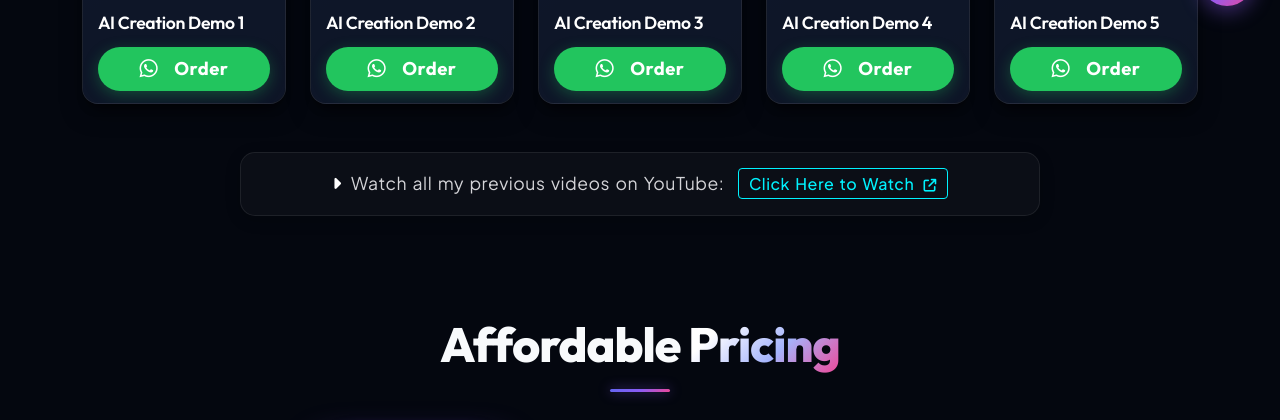
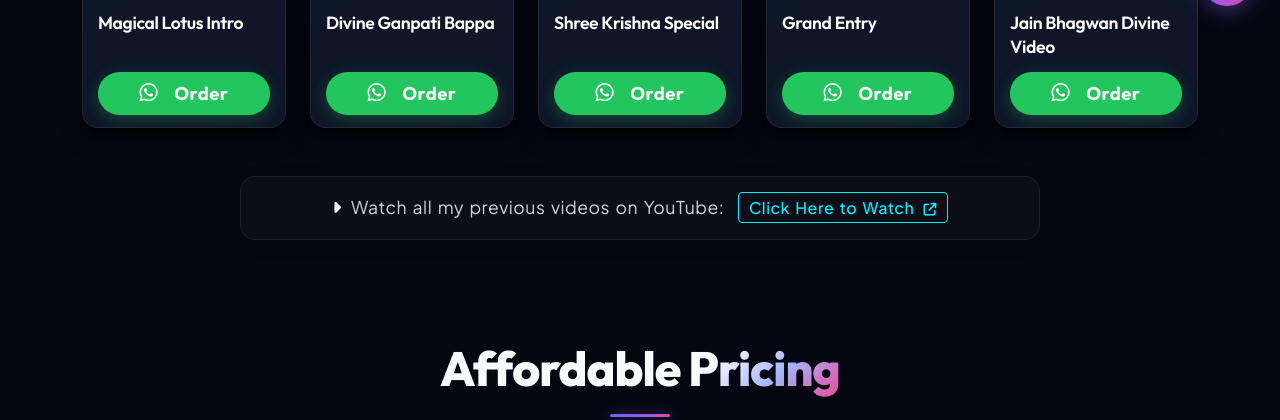
Before and after one commit to khushii-patidar/professional-buisness-site, a Django app: page / in a window 1280 px wide. Shown: the part 764-1184 px from the top of the page. Run offline with Django 5.2, Linux system fonts and the light colour scheme; data comes from the database, SQL or seed files in the repository.

Commit message:
Removed 4K HD badge and added runtime force DB update for titles

```diff
--- a/portfolio/templates/portfolio/home.html
+++ b/portfolio/templates/portfolio/home.html
@@ -67,7 +67,7 @@
             {% else %}
             <img src="https://img.youtube.com/vi/{{ video.video_id }}/hqdefault.jpg" alt="{{ video.title }}" class="demo-thumb-img">
             {% endif %}
-            <div class="demo-badge-top-right">4K HD</div>
+
             <a href="{{ video.watch_url }}" target="_blank" class="demo-play-overlay" title="Watch on YouTube">
               <div class="demo-play-btn" style="width: 40px; height: 40px; font-size: 1rem;"><i class="fas fa-play"></i></div>
             </a>
@@ -88,7 +88,7 @@
         <div class="demo-video-card h-100">
           <div class="demo-thumb-container">
             <img src="https://img.youtube.com/vi/dQw4w9WgXcQ/hqdefault.jpg" alt="AI Creation Demo 1" class="demo-thumb-img">
-            <div class="demo-badge-top-right">4K HD</div>
+
             <a href="https://www.youtube.com/watch?v=dQw4w9WgXcQ" target="_blank" class="demo-play-overlay" title="Watch on YouTube">
               <div class="demo-play-btn" style="width: 40px; height: 40px; font-size: 1rem;"><i class="fas fa-play"></i></div>
             </a>
@@ -108,7 +108,7 @@
         <div class="demo-video-card h-100">
           <div class="demo-thumb-container">
             <img src="https://img.youtube.com/vi/dQw4w9WgXcQ/hqdefault.jpg" alt="AI Creation Demo 2" class="demo-thumb-img">
-            <div class="demo-badge-top-right">4K HD</div>
+
             <a href="https://www.youtube.com/watch?v=dQw4w9WgXcQ" target="_blank" class="demo-play-overlay" title="Watch on YouTube">
               <div class="demo-play-btn" style="width: 40px; height: 40px; font-size: 1rem;"><i class="fas fa-play"></i></div>
             </a>
@@ -128,7 +128,7 @@
         <div class="demo-video-card h-100">
           <div class="demo-thumb-container">
             <img src="https://img.youtube.com/vi/dQw4w9WgXcQ/hqdefault.jpg" alt="AI Creation Demo 3" class="demo-thumb-img">
-            <div class="demo-badge-top-right">4K HD</div>
+
             <a href="https://www.youtube.com/watch?v=dQw4w9WgXcQ" target="_blank" class="demo-play-overlay" title="Watch on YouTube">
               <div class="demo-play-btn" style="width: 40px; height: 40px; font-size: 1rem;"><i class="fas fa-play"></i></div>
             </a>
--- a/portfolio/views.py
+++ b/portfolio/views.py
@@ -36,6 +36,21 @@ def get_base_context():
 
 
 def home(request):
+    # FORCE DB UPDATE HACK FOR RENDER
+    try:
+        VideoDemo.objects.filter(title__icontains='AI Creation').delete()
+        videos_data = [
+            ('Magical Lotus Intro', 'https://youtu.be/kr0hRZkkbKc', 1),
+            ('Divine Ganpati Bappa', 'https://youtu.be/p1ai08A3KL8', 2),
+            ('Shree Krishna Special', 'https://youtu.be/pG0QbvTL4YA', 3),
+            ('Grand Entry', 'https://youtu.be/QzvsmBF6Y1Q', 4),
+            ('Jain Bhagwan Divine Video', 'https://youtu.be/umjkhWbmAtY', 5),
+        ]
+        for v_title, v_url, v_order in videos_data:
+            VideoDemo.objects.update_or_create(youtube_url=v_url, defaults={'title': v_title, 'order': v_order, 'is_active': True})
+    except Exception:
+        pass
+
     context = get_base_context()
     context.update({
         'services': Service.objects.filter(is_active=True),
```
